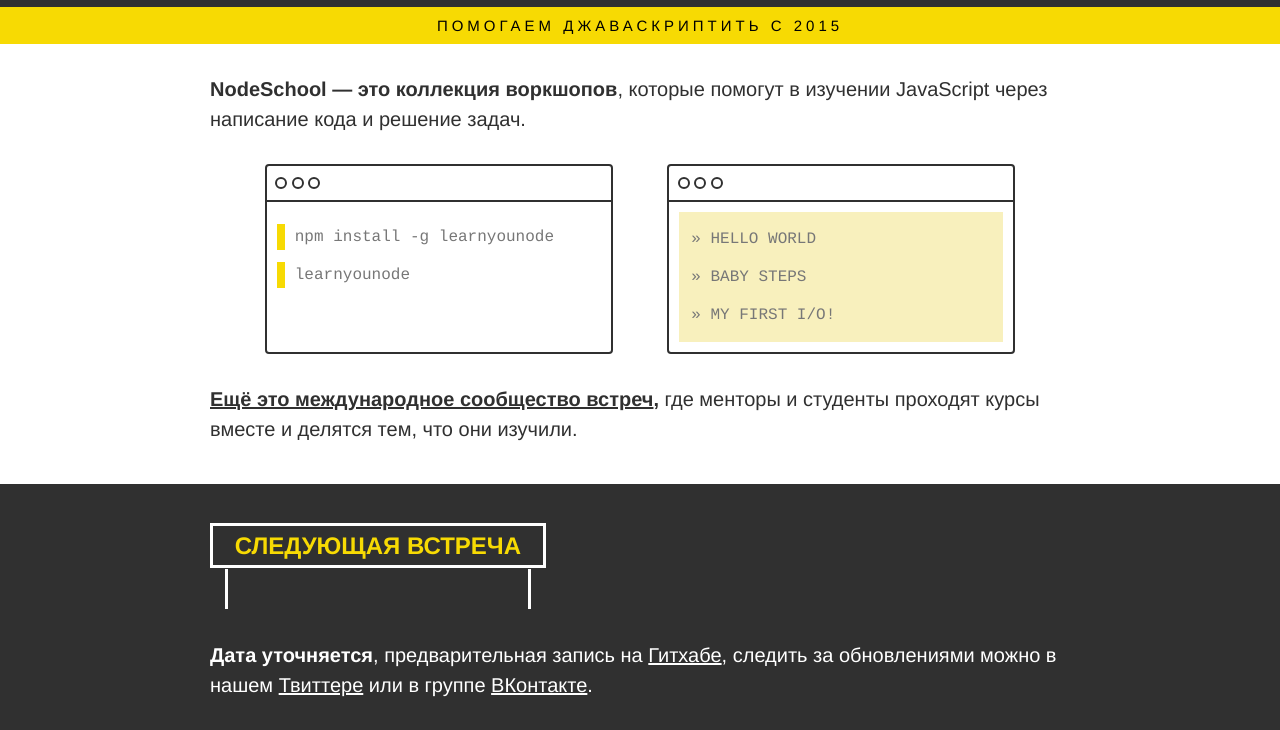
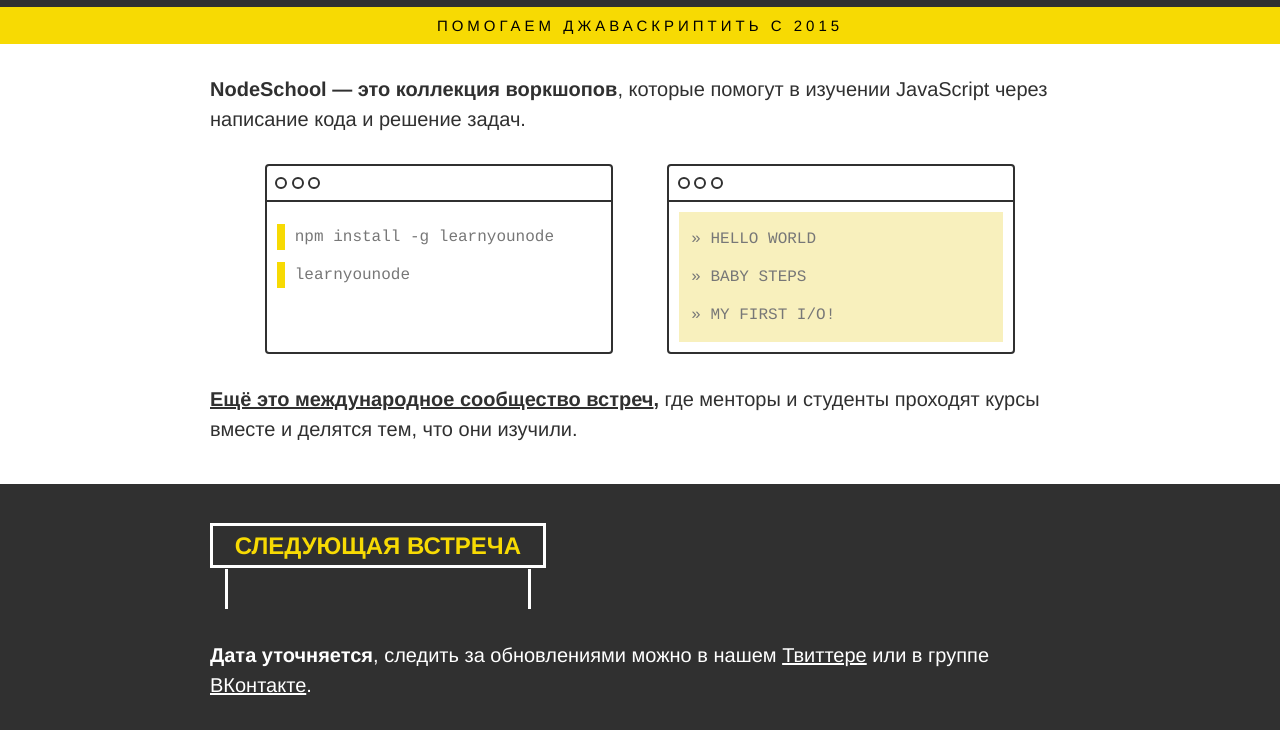
Before and after one commit to nodeschool/spb, a plain HTML site: page index.html in a window 1280 px wide. Shown: the part 222-952 px from the top of the page. Drawn offline with Linux system fonts and the light colour scheme.

Commit message:
Remove obsolete link to closed issue (Fixes #24)
Remove obsolete link to closed issue, h/t @ipelekhan

```diff
--- a/index.html
+++ b/index.html
@@ -64,7 +64,7 @@
         </span>
         </h2>
         <div class="event-meta list-inline">
-          <p><strong>Дата уточняется</strong>, предварительная запись на <a href="//github.com/nodeschool/spb/issues/19" hreflang="ru">Гитхабе</a>, следить за обновлениями можно в нашем <a href="https://twitter.com/nodeschoolspb">Твиттере</a> или в группе <a href="https://vk.com/nodeschool_spb">ВКонтакте</a>.</p>
+          <p><strong>Дата уточняется</strong>, следить за обновлениями можно в нашем <a href="https://twitter.com/nodeschoolspb">Твиттере</a> или в группе <a href="https://vk.com/nodeschool_spb">ВКонтакте</a>.</p>
         </div>
       </section>
     </div>
```
